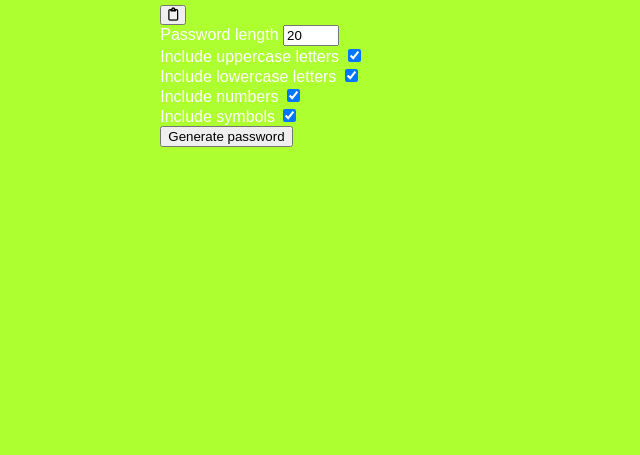
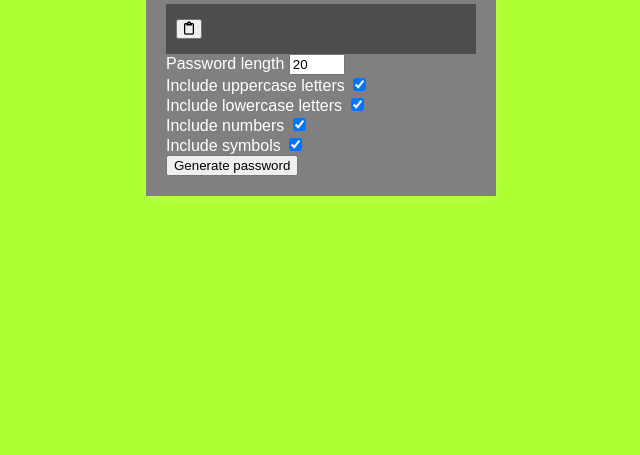
Before and after one commit to victor5055/Secure-Password-Generator, a plain HTML site: page index.html in a window 1280 px wide. Shown: the part 361-816 px from the top of the page, without its empty margins (319-959 px from the left). Drawn offline with Linux system fonts and the light colour scheme; a web font is replaced by a local one.

Commit message:
Adding Container, and Result-container.

```diff
--- a/style.css
+++ b/style.css
@@ -29,3 +29,24 @@ h2 {
 input[type=checkbox] {
     margin-right:0;
 }
+/*container*/
+.container {
+	background-color:gray;
+	box-shadow: 0px 2px 10px rgba(255, 255, 255, 0.2);
+	padding: 20px;
+	width: 350px;
+	max-width: 100%;
+}
+/* The result inside the container*/
+.result-container {
+	background-color: rgba(0, 0, 0, 0.4);
+	display: flex;
+	justify-content: flex-start;
+	align-items: center;
+	position: relative;
+	font-size: 18px;
+	letter-spacing: 1px;
+	padding: 12px 10px;
+	height: 50px;
+	width: 100%;
+}
```
